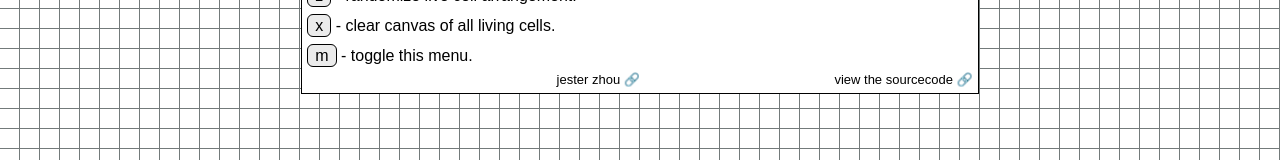
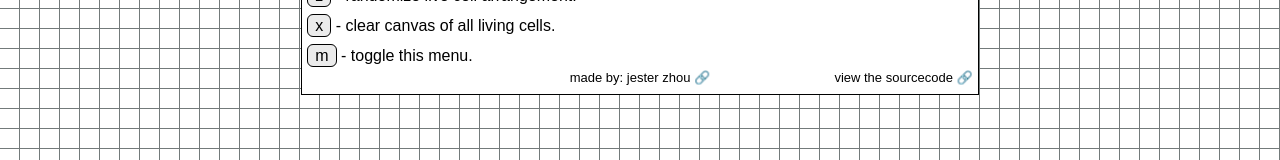
Before and after one commit to jesterzhou/gol, a plain HTML site: page index.html in a window 1280 px wide. Shown: the part 191-351 px from the top of the page. Drawn offline with Linux system fonts and the light colour scheme.

Commit message:
adjusted footer

```diff
--- a/index.css
+++ b/index.css
@@ -77,19 +77,23 @@ a {
 #footer {
     display: inline-grid;
 
-    grid-template-columns: 1fr 1fr;
+    grid-template-columns: 1fr 1fr 1fr;
     width: 100%;
 
     font-size: small;
 }
 
-#footer-child {
+.footer-child {
     display: flex;
     justify-content: end;
 
     font-size: small;
 }
 
+#author {
+    justify-content: center;
+}
+
 
 
 /* using position:absolute to overlap canvas */
--- a/index.html
+++ b/index.html
@@ -32,8 +32,9 @@
             </div>
 
             <div id="footer">
-                <span id="footer-child"><a href="https://github.com/jesterzhou/" target="_blank">jester zhou 🔗</a></span>
-                <span id="footer-child"><a href="https://github.com/jesterzhou/gol/" target="_blank">view the sourcecode 🔗</a></span>
+                <div></div>
+                <span class="footer-child" id="author"><a href="https://github.com/jesterzhou/" target="_blank">made by: jester zhou 🔗</a></span>
+                <span class="footer-child" id="source code"><a href="https://github.com/jesterzhou/gol/" target="_blank">view the sourcecode 🔗</a></span>
             </div>
         </div>
     </div>
```
